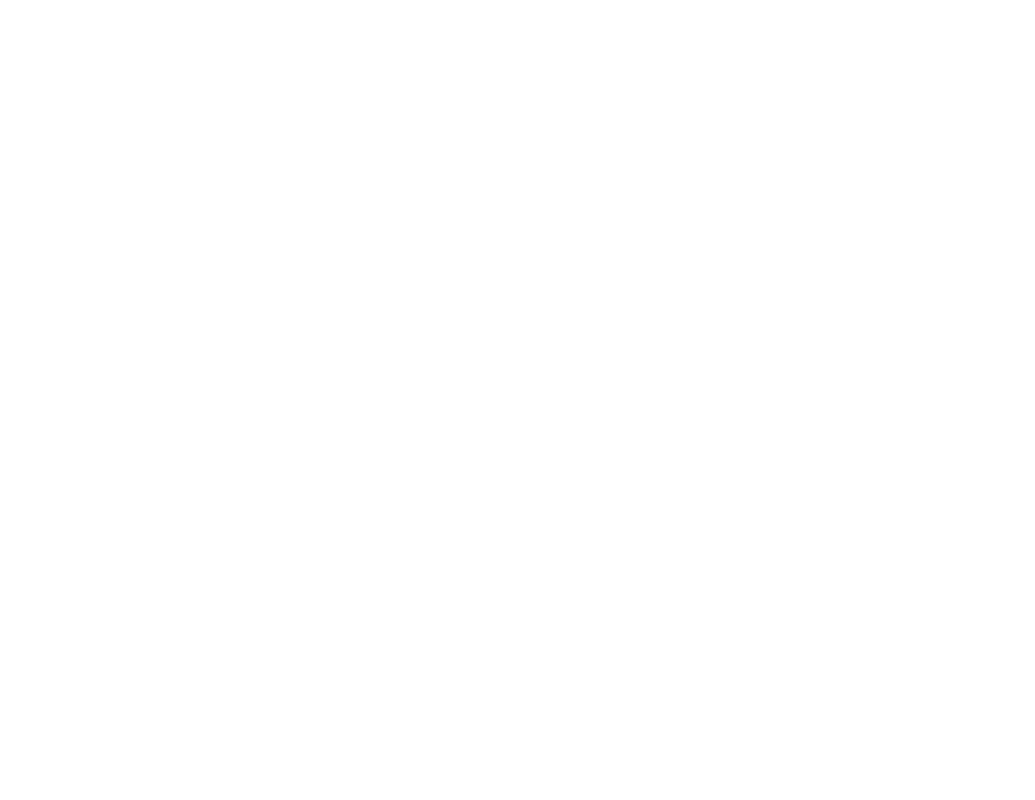
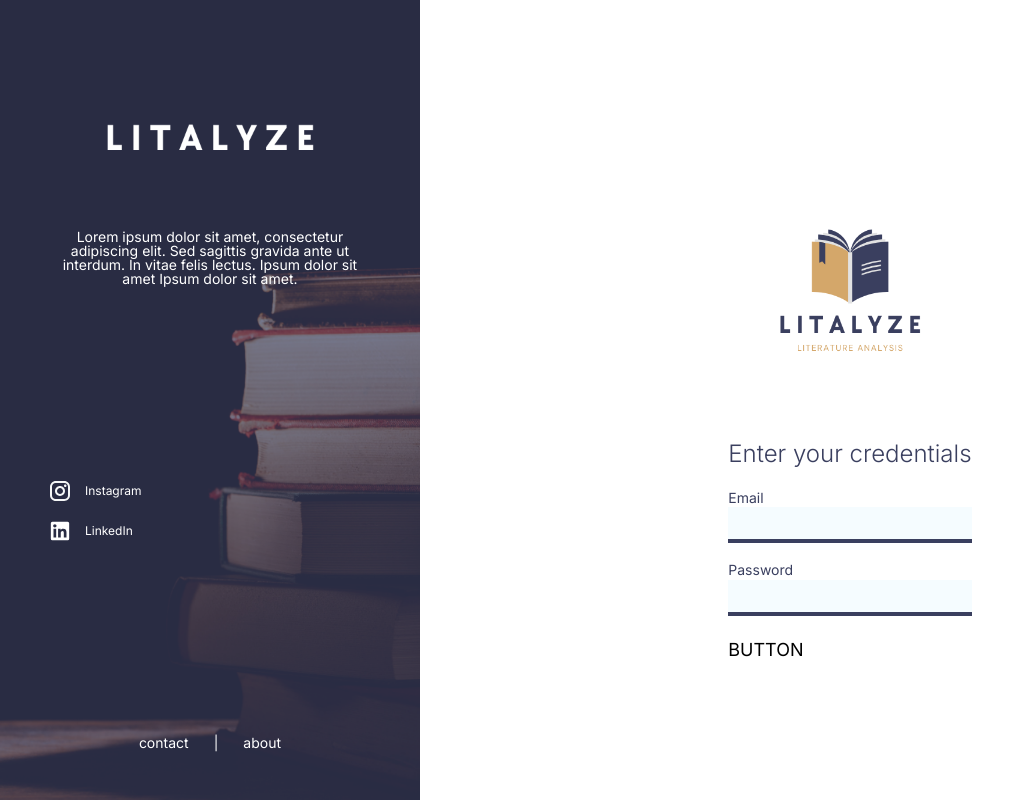
Before and after one commit to caetanojpo/gutenberg-front, a Next.js app: page / in a window 1280 px wide. Shown: the whole page, without its empty margins (0-1035 px from the left). Built offline with nearby package versions, Linux system fonts and the light colour scheme.

Commit message:
feat: home page

```diff
--- a/src/app/page.tsx
+++ b/src/app/page.tsx
@@ -1,3 +1,13 @@
+import Login from "@/components/organisms/Login/Login";
+import LoginExtra from "@/components/organisms/LoginExtra/LoginExtra";
+
 export default function Home() {
-  return <></>;
+  return (
+    <>
+      <div className="h-screen w-screen flex ">
+        <LoginExtra />
+        <Login />
+      </div>
+    </>
+  );
 }
```
